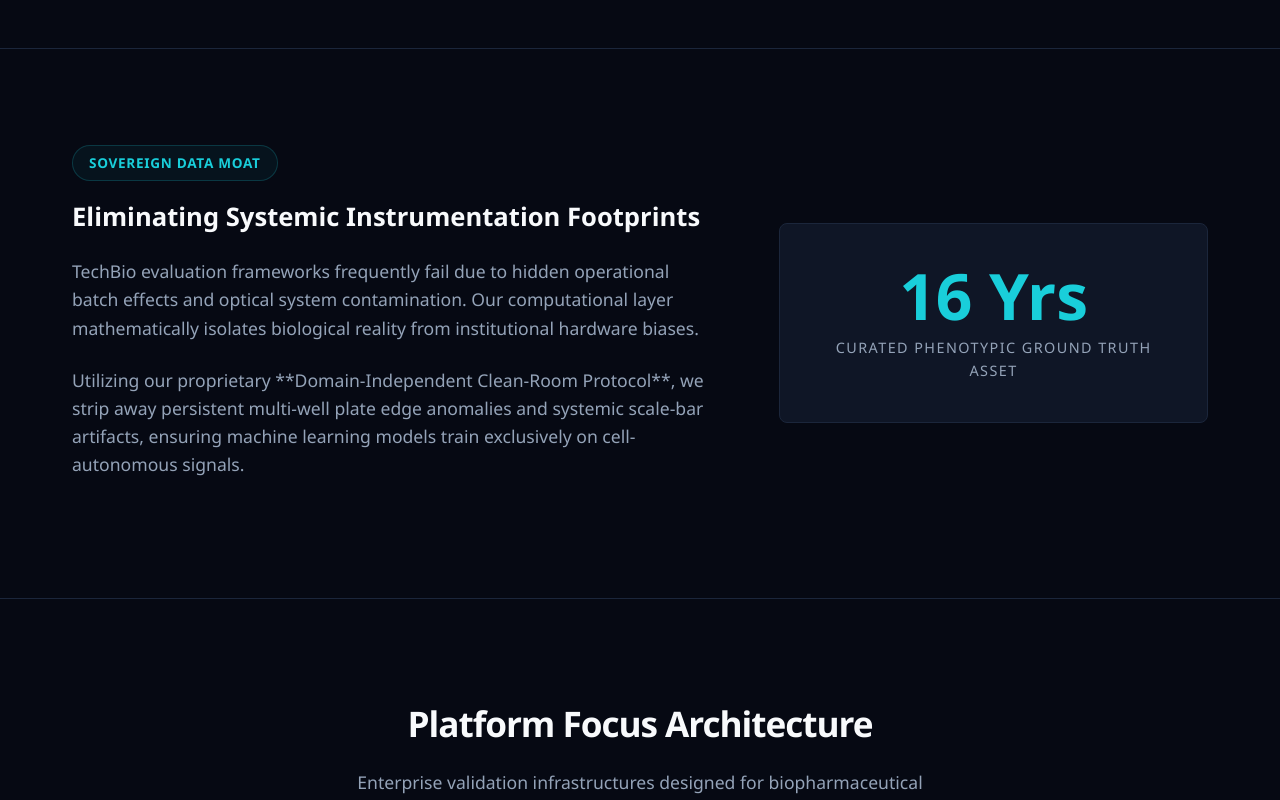
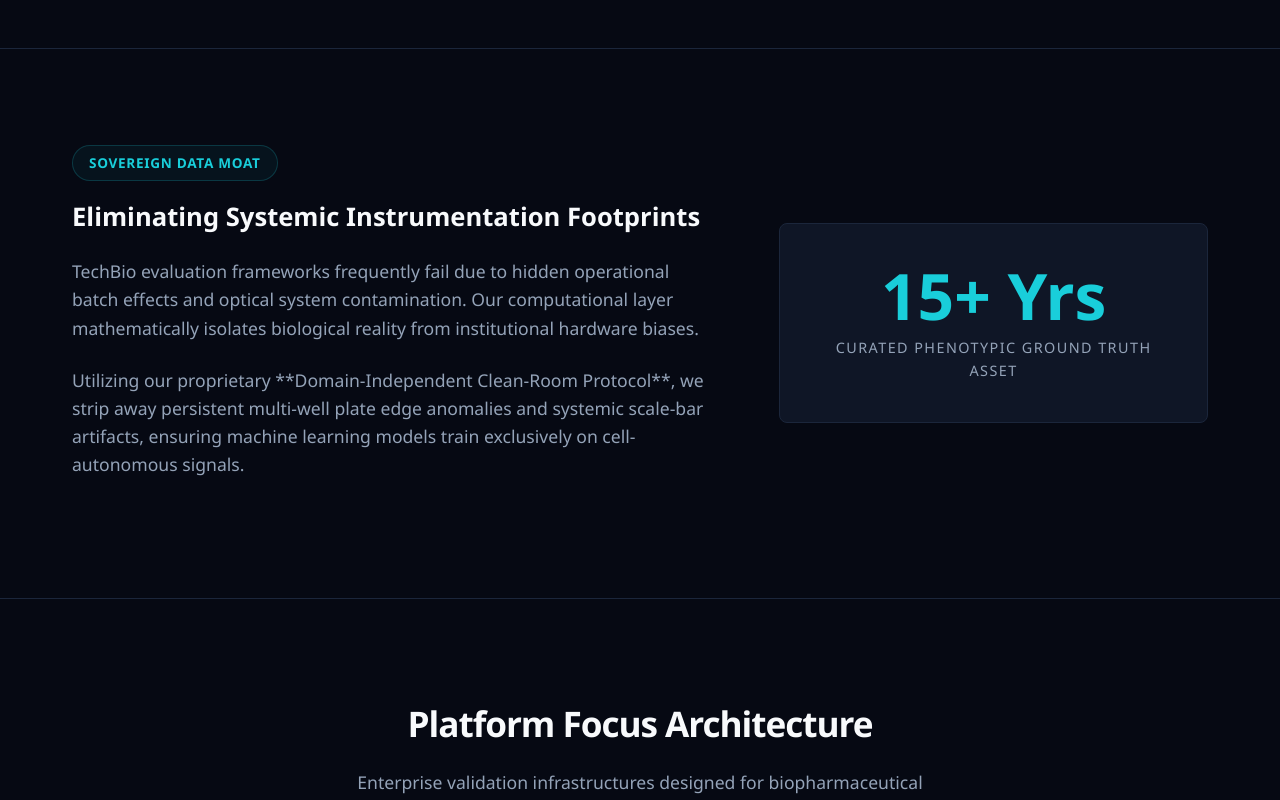
Before and after one commit to kvjanos/bioimagenet-platform, a plain HTML site: page index.html in a window 1280 px wide. Shown: the part 650-1450 px from the top of the page. Drawn offline with Linux system fonts and the light colour scheme.

Commit message:
logo Update index.html
logo added

```diff
--- a/index.html
+++ b/index.html
@@ -445,9 +445,8 @@
         <div class="container">
             <!-- Rugalmas Logó Konténer Struktúra -->
             <a href="#" class="logo-container">
-                <!-- Ha jövőben feltöltöd az SVG-t, csak vedd ki az alábbi kommentjelet:
+                <!-- Ha jövőben feltöltöd az SVG-t, csak vedd ki az alábbi kommentjelet:-->
                 <img src="logo.svg" alt="BioImageNet-UK Logo" class="logo-image">
-                -->
                 <div class="logo-text">BioImageNet-UK</div>
             </a>
             <div class="nav-links">
@@ -480,7 +479,7 @@
                     <p>Utilizing our proprietary **Domain-Independent Clean-Room Protocol**, we strip away persistent multi-well plate edge anomalies and systemic scale-bar artifacts, ensuring machine learning models train exclusively on cell-autonomous signals.</p>
                 </div>
                 <div class="moat-stat">
-                    <div class="stat-number">16 Yrs</div>
+                    <div class="stat-number">15+ Yrs</div>
                     <div class="stat-label">Curated Phenotypic Ground Truth Asset</div>
                 </div>
             </div>
```
